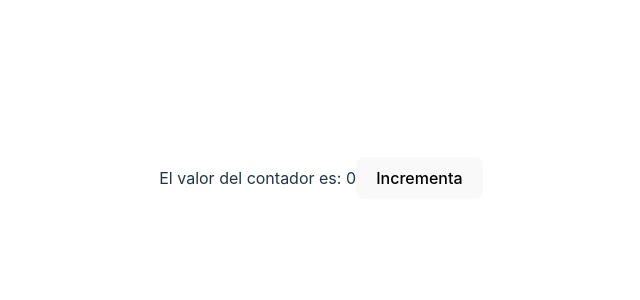
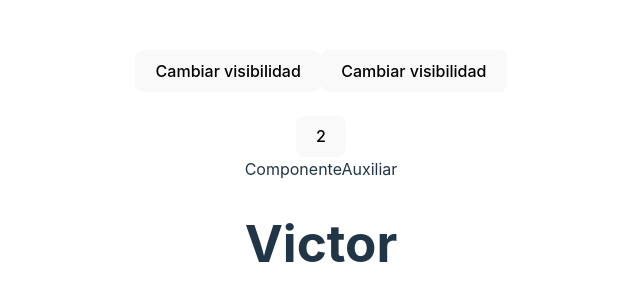
Before and after one commit to gorkavillara/react-g2-junio-2023, a React (Vite) app: page / in a window 1280 px wide. Shown: the part 222-522 px from the top of the page, without its empty margins (319-959 px from the left). Built offline with nearby package versions, Linux system fonts and the light colour scheme.

Commit message:
Tema 03 - Gestionando ciclo de vida de componentes clase y funcionales

```diff
--- a/src/App.tsx
+++ b/src/App.tsx
@@ -1,13 +1,28 @@
+import { useState } from "react"
 import "./App.css"
-import ContadorFuncional from "./components/ContadorFuncional"
-import ContadorClase from "./components/ContadorClase"
+import FuncionalCicloVida from "./components/FuncionalCicloVida"
+import ComponenteComplejo from "./components/ComponenteComplejo"
 
 function App() {
-  return (
+  const [visible, setVisible] = useState(true)
+  // const cambiaVisibilidad = () => setVisible(!visible)
+  // const cambiaVisibilidad = () => setVisible(valorAnterior => !valorAnterior)
+  const cambiaVisibilidad = () => {
+    // setVisible(!visible)
+    // setVisible(!visible)
+    setVisible(valorAnterior => !valorAnterior)
+    setVisible(valorAnterior => !valorAnterior)
+  }
+  return visible ? (
     <div>
-      <ContadorClase />
+      <button onClick={cambiaVisibilidad}>Cambiar visibilidad</button>
+      <button onClick={() => setVisible(v => !v)}>Cambiar visibilidad</button>
+      <br />
+      <br />
+      {visible && <FuncionalCicloVida />}
+      <ComponenteComplejo nombre="Victor" />
     </div>
-  )
+  ) : null
 }
 
 export default App
--- /dev/null
+++ b/src/components/ComponenteComplejo/ComponenteAuxiliar.tsx
@@ -0,0 +1,7 @@
+const ComponenteAuxiliar = () => {
+  return (
+    <div>ComponenteAuxiliar</div>
+  )
+}
+
+export default ComponenteAuxiliar
--- /dev/null
+++ b/src/components/ComponenteComplejo/ComponenteComplejo.css
@@ -0,0 +1,3 @@
+.clase {
+    background-color: red;
+}
--- /dev/null
+++ b/src/components/ComponenteComplejo/ComponenteComplejo.tsx
@@ -0,0 +1,17 @@
+import ComponenteAuxiliar from "./ComponenteAuxiliar"
+import "./ComponenteComplejo.css"
+
+const OtroComponenteQueNecesito = ({ nombre }: { nombre: string }) => {
+  return <h1>{nombre}</h1>
+}
+
+const ComponenteComplejo = ({ nombre }: { nombre: string }) => {
+  return (
+    <div>
+      <ComponenteAuxiliar />
+      <OtroComponenteQueNecesito nombre={nombre} />
+    </div>
+  )
+}
+
+export default ComponenteComplejo
--- /dev/null
+++ b/src/components/ComponenteComplejo/index.ts
@@ -0,0 +1,3 @@
+import ComponenteComplejo from "./ComponenteComplejo";
+
+export default ComponenteComplejo
--- /dev/null
+++ b/src/components/FuncionalCicloVida.tsx
@@ -0,0 +1,31 @@
+import { useEffect, useState } from "react"
+
+const FuncionalCicloVida = () => {
+  const [contador, setContador] = useState(0)
+
+  // Equiv componentDidMount
+  useEffect(() => {
+    console.log("Componente montado")
+    setContador(cont => cont + 1)
+  }, [])
+
+  // Equiv componentDidUpdate (contador)
+  useEffect(() => {
+    console.log("Contador actualizado")
+  }, [contador])
+
+  // Equiv componentWillUnmount
+  useEffect(() => {
+    return () => {
+      console.log("Componente se va a desmontar")
+    }
+  }, [])
+
+  const handleClick = () => {
+    setContador(valorAnterior => valorAnterior + 1)
+  }
+
+  return <button onClick={handleClick}>{contador}</button>
+}
+
+export default FuncionalCicloVida
```
Also changed, not shown: src/components/ClaseCicloVida.tsx (added, +27 -0 lines), src/components/SaludoFuncional.tsx (+9 -1 lines).
